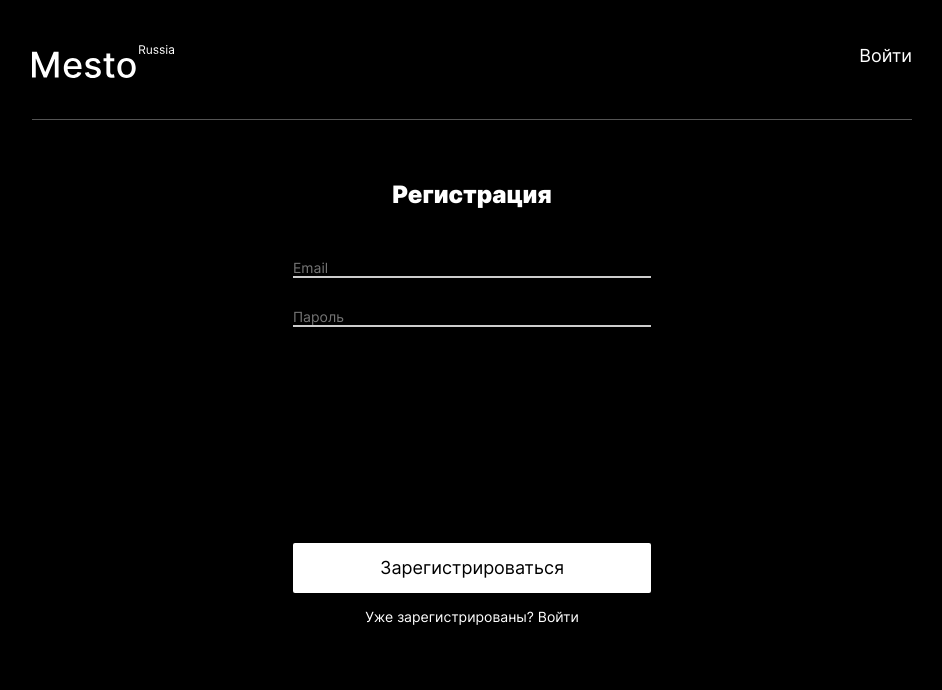
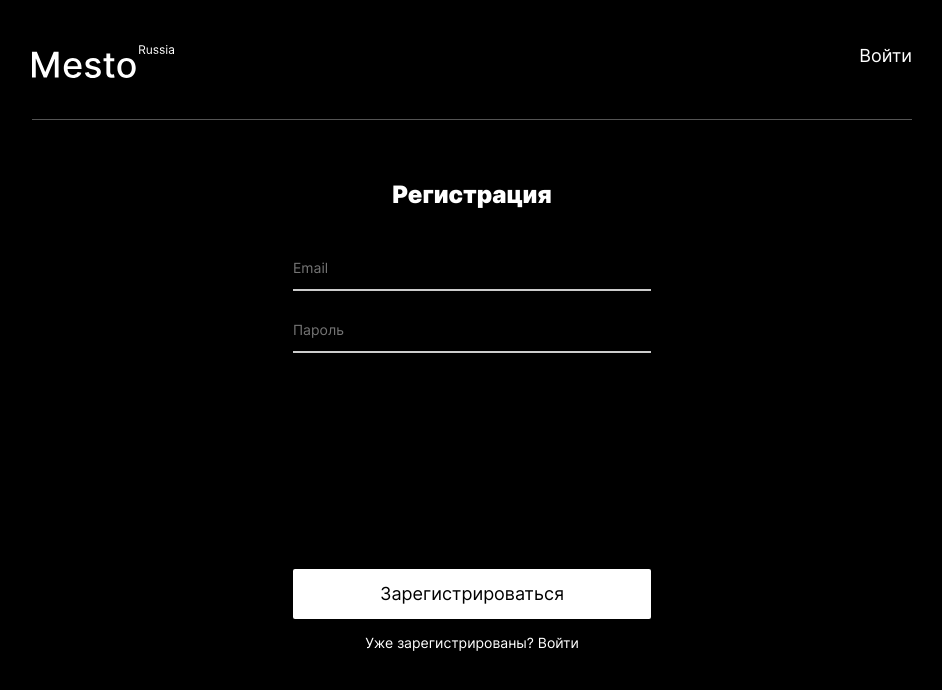
Before and after one commit to komkovaa/react-mesto-auth, a React (Create React App) app: page /signup in a window 1280 px wide. Shown: the top 690 px of the page, without its empty margins (168-1110 px from the left). Built offline with nearby package versions, Linux system fonts and the light colour scheme.

Commit message:
Refactor: margin между инпутами

```diff
--- a/src/blocks/register/__input/register__input.css
+++ b/src/blocks/register/__input/register__input.css
@@ -3,8 +3,8 @@
     border: none;
     border-bottom: 2px solid #ccc;
     width: 358px;
-    padding: 0;
-    padding-top: 30px;
+    padding: 13px 0 13px 0;
+    margin-top: 17px;
     color: #fff;
     font-weight: 400;
     font-size: 14px;
--- a/src/components/App.js
+++ b/src/components/App.js
@@ -15,7 +15,7 @@ import InfoTooltip from "./InfoTooltip";
 import Login from "./Login";
 import Register from "./Register";
 import ProtectedRoute from "./ProtectedRoute";
-import * as auth from '../auth.js';
+import * as auth from '../utils/Auth.js';
 import Fail from "../images/Fail.svg";
 import Success from "../images/Success.svg";
 
@@ -206,7 +206,7 @@ function App() {
 
     if (!jwt) return;
 
-    auth.getContent(jwt).then((data) => {
+    auth.checkToken(jwt).then((data) => {
       setLoggedIn(true);
       setIsLoading(false);
       setProfileEmail(data.data.email);
--- a/src/auth.js
+++ b/src/utils/Auth.js
@@ -34,8 +34,8 @@ export const authorize = (email, password) => {
         data: { email, password }
     });
 };
-// функция проверяет токены авторизованных польователей, которые вернулись в приложение
-export const getContent = (token) => {
+// функция проверяет токены авторизованных пользователей, которые вернулись в приложение
+export const checkToken = (token) => {
     return request({
         url: '/users/me',
         method: 'GET',
```
